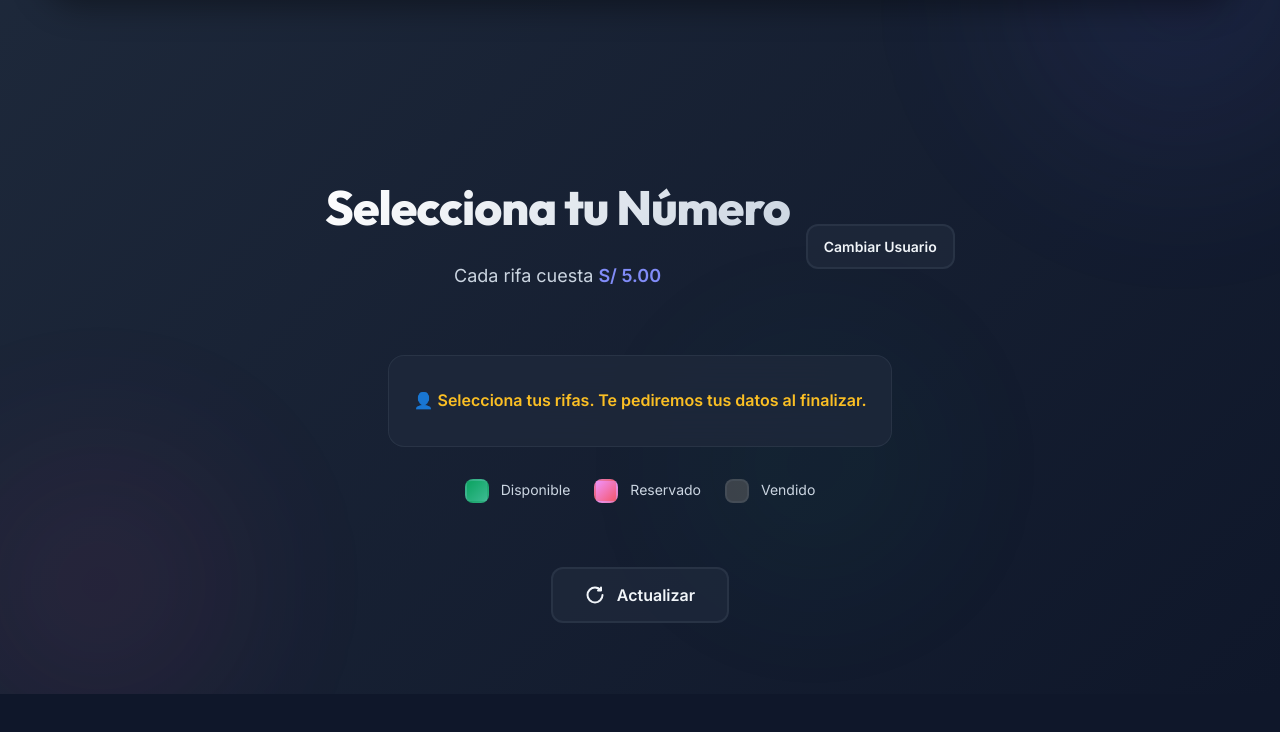
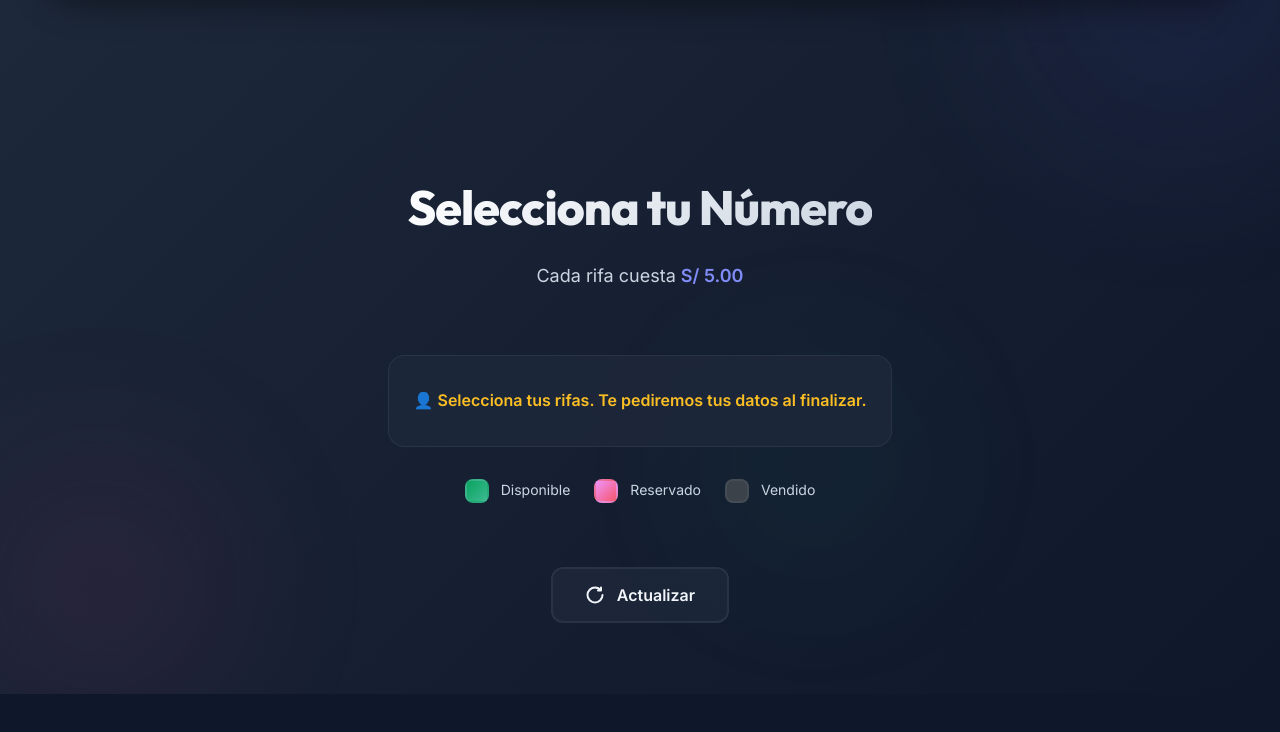
Before and after one commit to josebacilio2004/sistema_rifas, a plain HTML site: page docs/rifas.html in a window 1280 px wide. Shown: the part 106-838 px from the top of the page. Drawn offline with nearby package versions, Linux system fonts and the light colour scheme; no server answers.

Commit message:
fix: Hide logout button when no user and update success message

```diff
--- a/docs/rifas.html
+++ b/docs/rifas.html
@@ -114,7 +114,7 @@
                     <h2 class="title">Selecciona tu Número</h2>
                     <p class="subtitle">Cada rifa cuesta <strong>S/ 5.00</strong></p>
                 </div>
-                <button id="logout-btn" class="btn btn-secondary btn-small">
+                <button id="logout-btn" class="btn btn-secondary btn-small hidden">
                     Cambiar Usuario
                 </button>
             </div>
```
